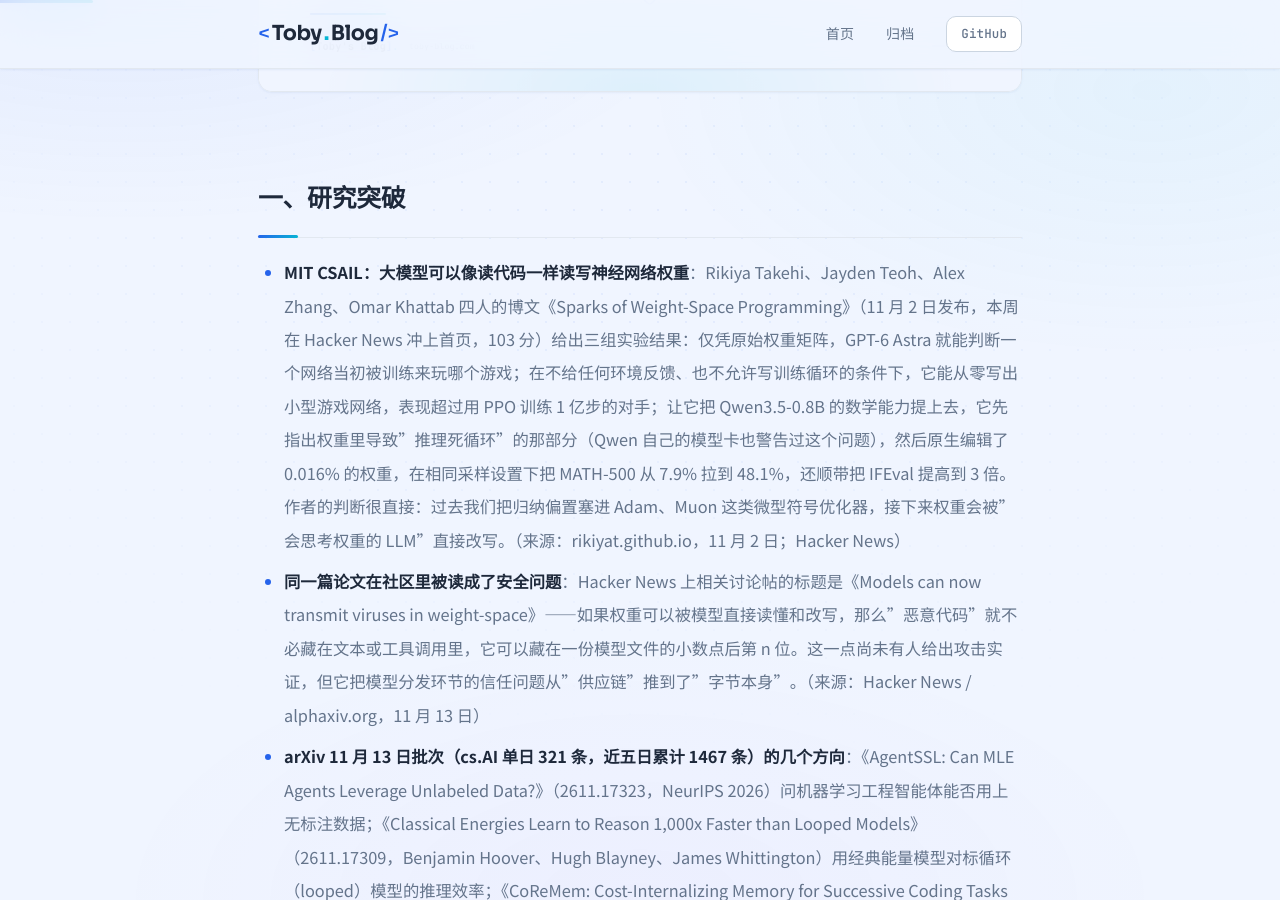
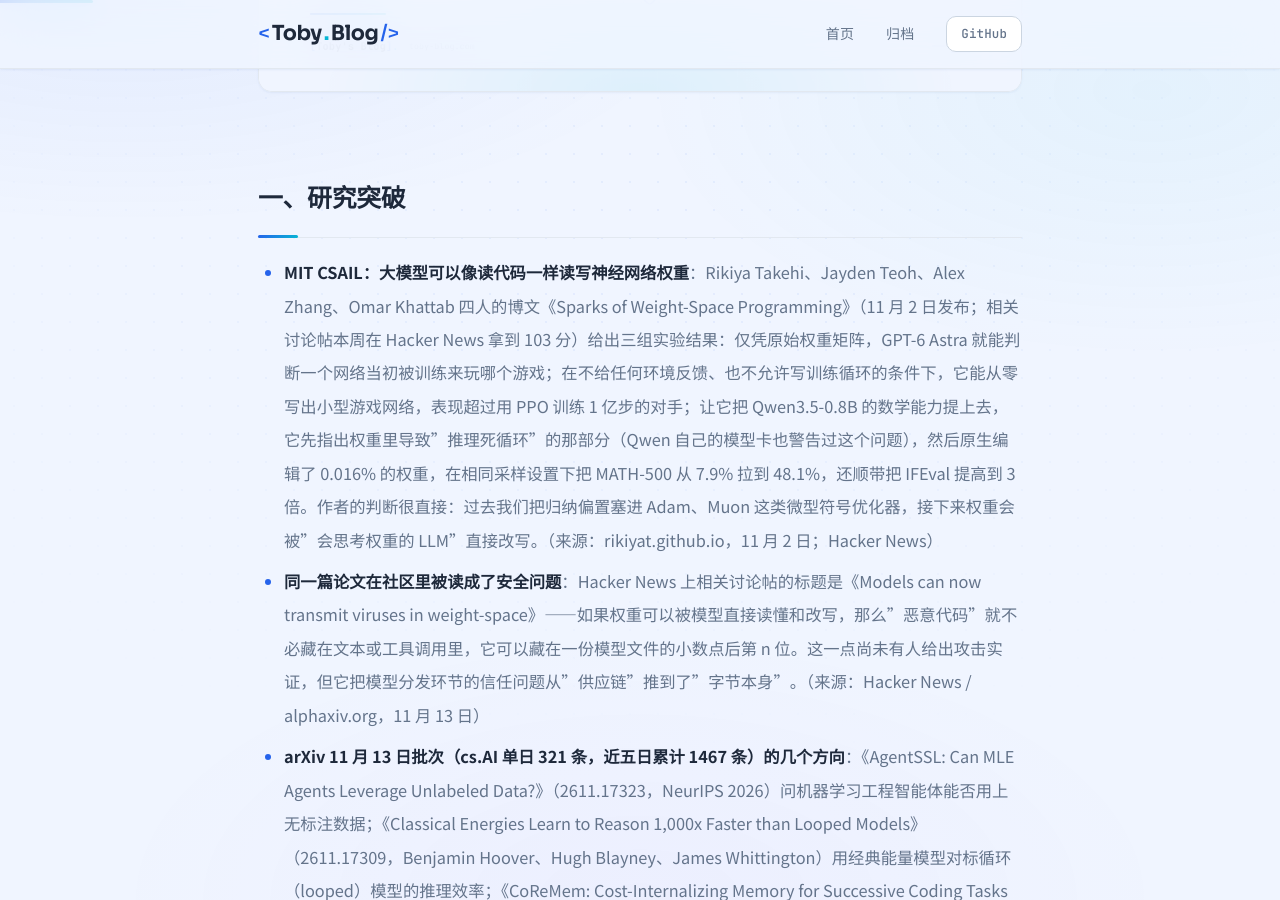
Before and after one commit to 20012002er/20012002er.github.io, a Jekyll site: the page built from _posts/2026-11-14-ai-news-daily.md, in a window 1280 px wide and 900 px high, scrolled down 1348 px. Built offline with Jekyll 4.4.1, drawn with Linux system fonts in a browser that asks for light colours.

Commit message:
AI金融科技日报 2026-11-14: 修正 HN 分数归属表述

```diff
--- a/_posts/2026-11-14-ai-news-daily.md
+++ b/_posts/2026-11-14-ai-news-daily.md
@@ -16,7 +16,7 @@
 
 ## 一、研究突破
 
-- **MIT CSAIL：大模型可以像读代码一样读写神经网络权重**：Rikiya Takehi、Jayden Teoh、Alex Zhang、Omar Khattab 四人的博文《Sparks of Weight-Space Programming》（11 月 2 日发布，本周在 Hacker News 冲上首页，103 分）给出三组实验结果：仅凭原始权重矩阵，GPT-6 Astra 就能判断一个网络当初被训练来玩哪个游戏；在不给任何环境反馈、也不允许写训练循环的条件下，它能从零写出小型游戏网络，表现超过用 PPO 训练 1 亿步的对手；让它把 Qwen3.5-0.8B 的数学能力提上去，它先指出权重里导致"推理死循环"的那部分（Qwen 自己的模型卡也警告过这个问题），然后原生编辑了 0.016% 的权重，在相同采样设置下把 MATH-500 从 7.9% 拉到 48.1%，还顺带把 IFEval 提高到 3 倍。作者的判断很直接：过去我们把归纳偏置塞进 Adam、Muon 这类微型符号优化器，接下来权重会被"会思考权重的 LLM"直接改写。（来源：rikiyat.github.io，11 月 2 日；Hacker News）
+- **MIT CSAIL：大模型可以像读代码一样读写神经网络权重**：Rikiya Takehi、Jayden Teoh、Alex Zhang、Omar Khattab 四人的博文《Sparks of Weight-Space Programming》（11 月 2 日发布；相关讨论帖本周在 Hacker News 拿到 103 分）给出三组实验结果：仅凭原始权重矩阵，GPT-6 Astra 就能判断一个网络当初被训练来玩哪个游戏；在不给任何环境反馈、也不允许写训练循环的条件下，它能从零写出小型游戏网络，表现超过用 PPO 训练 1 亿步的对手；让它把 Qwen3.5-0.8B 的数学能力提上去，它先指出权重里导致"推理死循环"的那部分（Qwen 自己的模型卡也警告过这个问题），然后原生编辑了 0.016% 的权重，在相同采样设置下把 MATH-500 从 7.9% 拉到 48.1%，还顺带把 IFEval 提高到 3 倍。作者的判断很直接：过去我们把归纳偏置塞进 Adam、Muon 这类微型符号优化器，接下来权重会被"会思考权重的 LLM"直接改写。（来源：rikiyat.github.io，11 月 2 日；Hacker News）
 - **同一篇论文在社区里被读成了安全问题**：Hacker News 上相关讨论帖的标题是《Models can now transmit viruses in weight-space》——如果权重可以被模型直接读懂和改写，那么"恶意代码"就不必藏在文本或工具调用里，它可以藏在一份模型文件的小数点后第 n 位。这一点尚未有人给出攻击实证，但它把模型分发环节的信任问题从"供应链"推到了"字节本身"。（来源：Hacker News / alphaxiv.org，11 月 13 日）
 - **arXiv 11 月 13 日批次（cs.AI 单日 321 条，近五日累计 1467 条）的几个方向**：《AgentSSL: Can MLE Agents Leverage Unlabeled Data?》（2611.17323，NeurIPS 2026）问机器学习工程智能体能否用上无标注数据；《Classical Energies Learn to Reason 1,000x Faster than Looped Models》（2611.17309，Benjamin Hoover、Hugh Blayney、James Whittington）用经典能量模型对标循环（looped）模型的推理效率；《CoReMem: Cost-Internalizing Memory for Successive Coding Tasks with Prospective Valuation》（2611.17316，耶鲁 Rex Ying 组）研究连续编码任务里"记忆要付租金"的调度问题；《LiveGeo》（2611.17267）把地理智能体放进持续变化的世界里做基准；《Rational Alignments of Superintelligences via Debates》（2611.16455）则把超智能对齐押在辩论机制上。（来源：arxiv.org）
 
```
